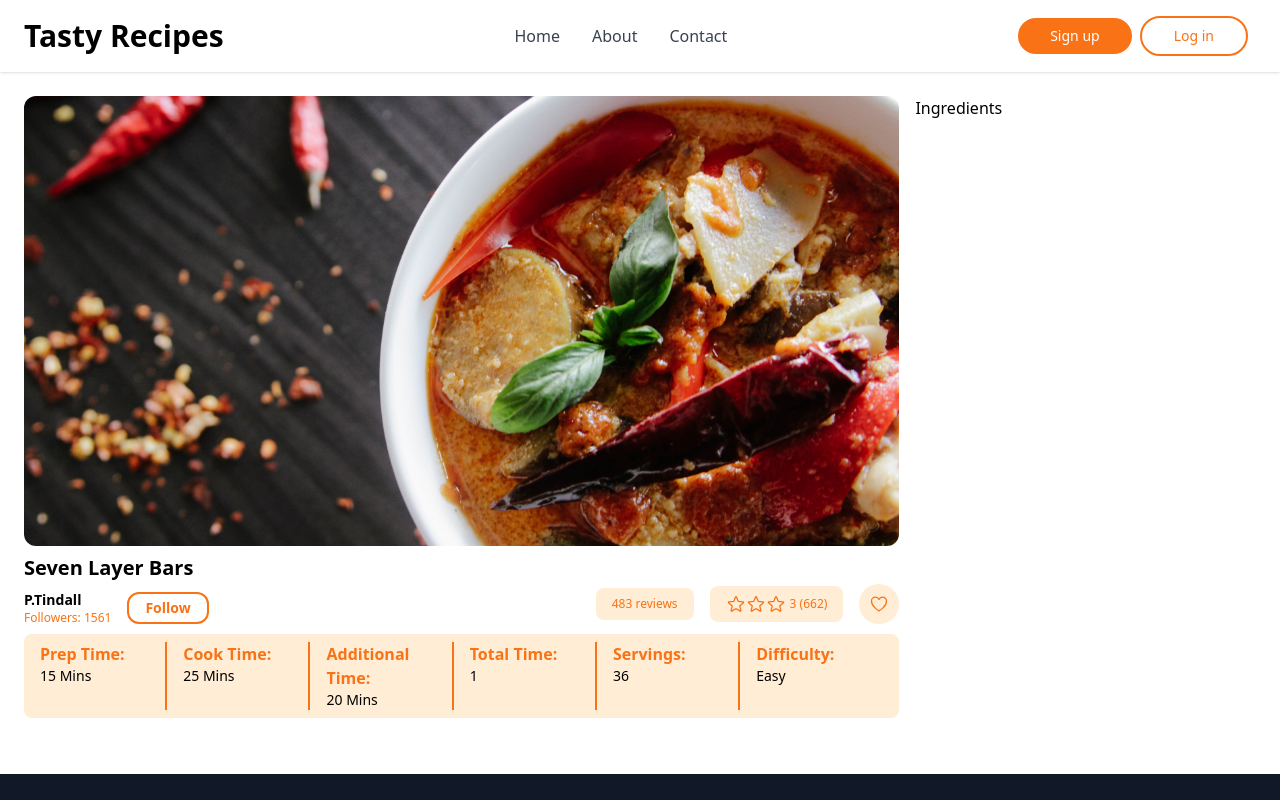
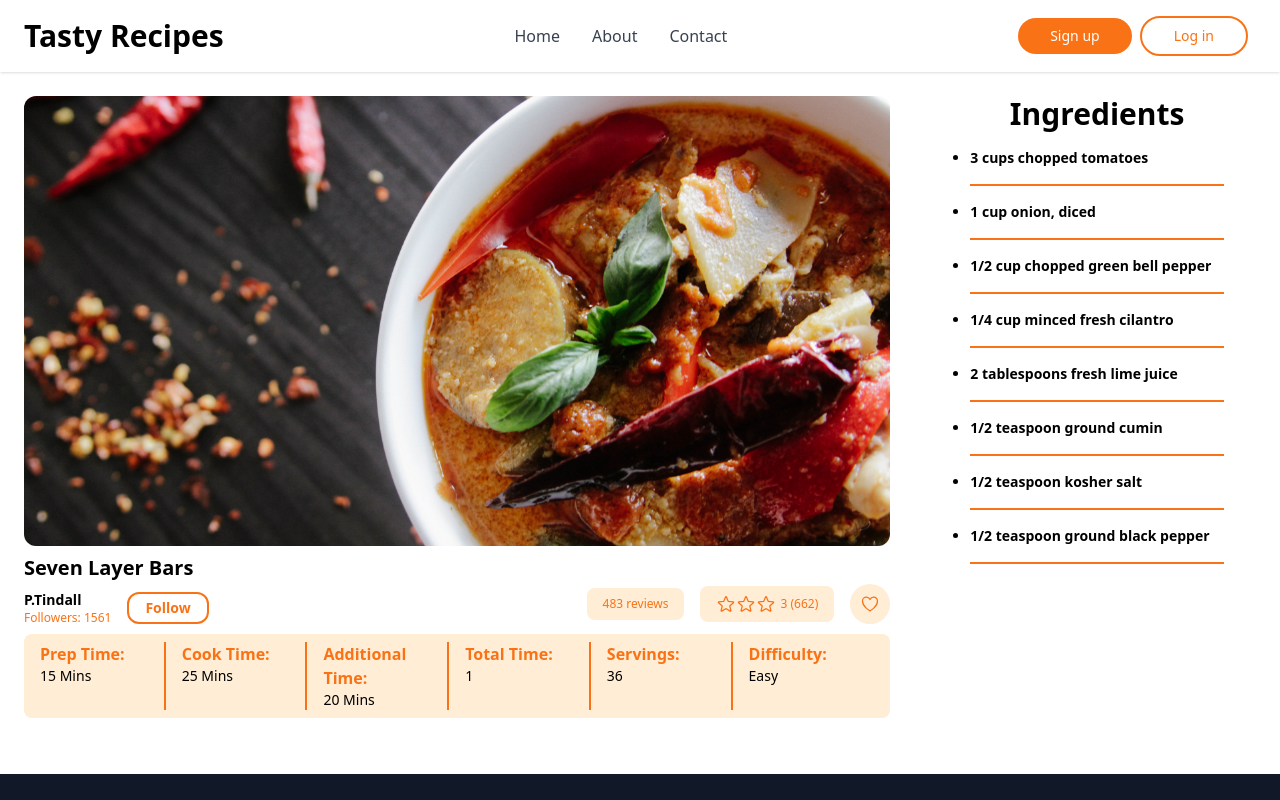
Before and after one commit to Jon-Felipe/Tasty-React, a React (Vite) app: page /recipe/1 in a window 1280 px wide. Shown: the top 800 px of the page. Built offline with nearby package versions, Linux system fonts and the light colour scheme.

Commit message:
ingredients list

```diff
--- a/src/pages/SingleRecipe.tsx
+++ b/src/pages/SingleRecipe.tsx
@@ -18,7 +18,7 @@ const SingleRecipe = () => {
   const recipe = recipes.find((recipe) => recipe.id === Number(id));
 
   return (
-    <article className='grid md:grid-cols-7 gap-4 max-w-screen-xl mx-auto'>
+    <article className='grid md:grid-cols-7 gap-4 lg:gap-12 max-w-screen-xl mx-auto'>
       <section className='md:col-span-5'>
         <div className='w-full overflow-hidden'>
           <img
@@ -102,7 +102,19 @@ const SingleRecipe = () => {
         </section>
       </section>
       <section className='md:col-span-2'>
-        <h1>Ingredients</h1>
+        <article>
+          <h1 className='text-center text-3xl font-bold'>Ingredients</h1>
+          <ul className='mx-8'>
+            {recipe?.ingredients.map((ingredient, i) => (
+              <li
+                key={i}
+                className='text-sm font-semibold list-disc py-4 border-b-2 border-b-orange-500'
+              >
+                {ingredient}
+              </li>
+            ))}
+          </ul>
+        </article>
       </section>
     </article>
   );
```
